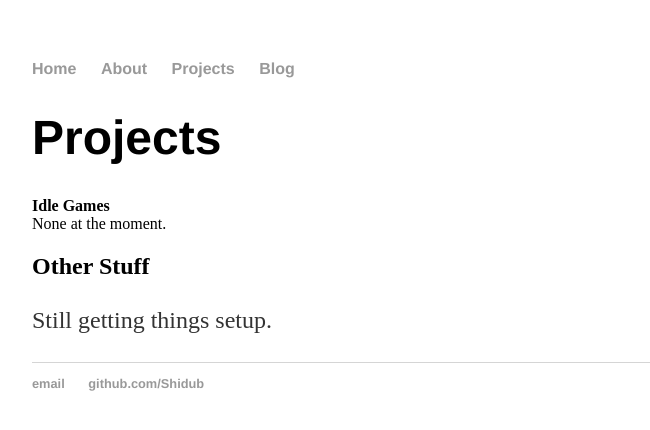
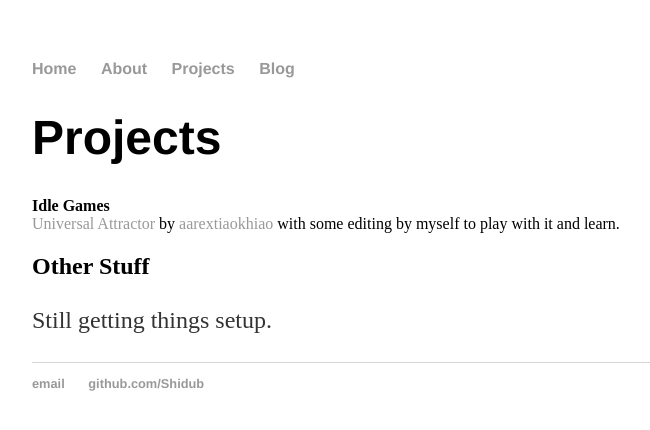
Before and after one commit to Shidub/Shidub.github.io, a Jekyll site: the page built from projects/index.html, in a window 1280 px wide. Shown: the top 430 px of the page, without its empty margins (160-810 px from the left). Built offline with Jekyll 4.4.1, drawn with Linux system fonts in a browser that asks for light colours.

Commit message:
Update index.html
Added first game link.

```diff
--- a/projects/index.html
+++ b/projects/index.html
@@ -7,7 +7,7 @@ title: Projects created by Shidub
 					<h1>Projects</h1>
 					<idlegames>
 					<strong>Idle Games</strong><br>
-					None at the moment.
+						<a href="https://shidub.github.io/test/UA/game.html">Universal Attractor</a> by <a href="https://github.com/aarextiaokhiao">aarextiaokhiao</a> with some editing by myself to play with it and learn.
 					</idlegames>
 
 					<h2>Other Stuff</h2>
```
